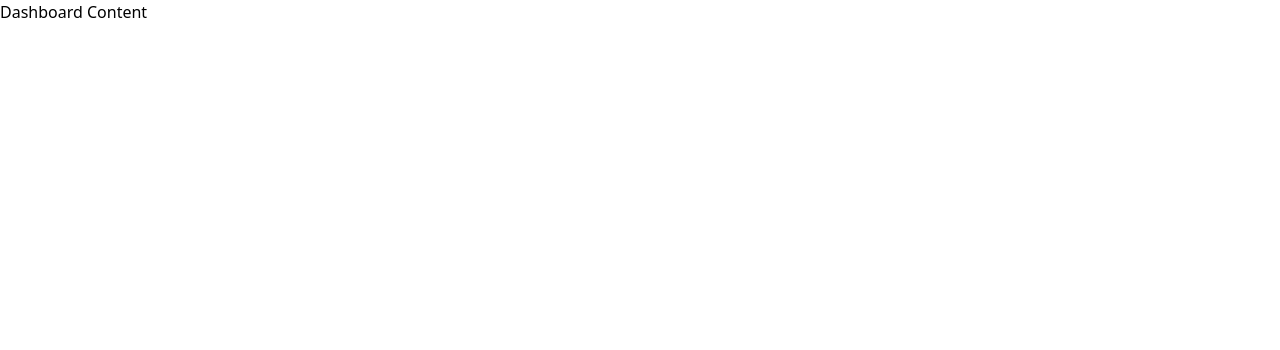
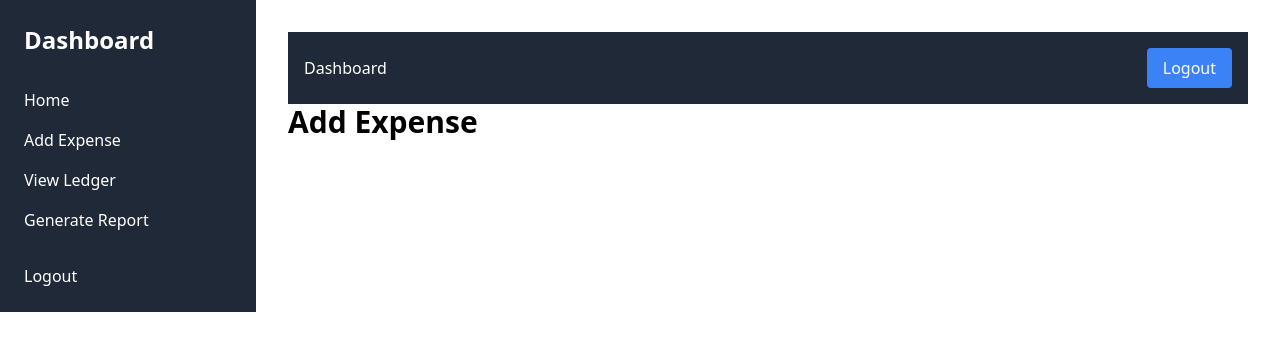
Before and after one commit to jayakumari14/account-dashboard, a Next.js app: page /dashboard/expenses in a window 1280 px wide. Shown: the top 350 px of the page. Built offline with nearby package versions, Linux system fonts and the light colour scheme; no server answers; sample sign-in values are in the browser's storage.

Commit message:
dashboard updated with sidebar,navbar,expenses.

```diff
--- a/package.json
+++ b/package.json
@@ -10,6 +10,7 @@
   },
   "dependencies": {
     "@prisma/client": "^5.22.0",
+    "axios": "^1.7.7",
     "bcrypt": "^5.1.1",
     "mysql2": "^3.11.4",
     "next": "15.0.3",
--- a/src/components/DashboardLayout.tsx
+++ /dev/null
@@ -1,9 +0,0 @@
-import ProtectedRoute from "@/components/ProtectedRoute";
-
-export default function Dashboard() {
-  return (
-    <ProtectedRoute>
-      <div>Dashboard Content</div>
-    </ProtectedRoute>
-  );
-}
--- a/src/components/Navbar.tsx
+++ b/src/components/Navbar.tsx
@@ -1,9 +1,18 @@
-const Navbar = () => {
-  return (
-    <nav>
-      <h1>Dashboard</h1>
-    </nav>
-  );
-};
+const Navbar = () => (
+  <div className="w-full bg-gray-800 text-white p-4 flex justify-between items-center">
+    <div>Dashboard</div>
+    <div>
+      <button
+        className="bg-blue-500 px-4 py-2 rounded"
+        onClick={() => {
+          localStorage.removeItem("user");
+          window.location.href = "/auth/login";
+        }}
+      >
+        Logout
+      </button>
+    </div>
+  </div>
+);
 
 export default Navbar;
--- a/src/components/Sidebar.tsx
+++ b/src/components/Sidebar.tsx
@@ -1,13 +1,31 @@
-const Sidebar = () => {
-  return (
-    <aside>
-      <ul>
-        <li>Home</li>
-        <li>Dashboard</li>
-        <li>Reports</li>
-      </ul>
-    </aside>
-  );
-};
+const Sidebar = () => (
+  <div className="w-64 bg-gray-800 text-white p-6">
+    <h2 className="text-2xl font-bold mb-8">Dashboard</h2>
+    <ul>
+      <li className="mb-4">
+        <a href="/dashboard">Home</a>
+      </li>
+      <li className="mb-4">
+        <a href="/dashboard/expenses">Add Expense</a>
+      </li>
+      <li className="mb-4">
+        <a href="/dashboard/ledger">View Ledger</a>
+      </li>
+      <li className="mb-4">
+        <a href="/dashboard/reports">Generate Report</a>
+      </li>
+      <li className="mt-8">
+        <a
+          href="/auth/login"
+          onClick={() => {
+            localStorage.removeItem("user");
+          }}
+        >
+          Logout
+        </a>
+      </li>
+    </ul>
+  </div>
+);
 
 export default Sidebar;
--- /dev/null
+++ b/src/pages/api/auth/register.ts
@@ -0,0 +1,37 @@
+import { PrismaClient } from "@prisma/client";
+import { NextApiRequest, NextApiResponse } from "next";
+import bcrypt from "bcrypt";
+
+const prisma = new PrismaClient();
+
+export default async function handler(req: NextApiRequest, res: NextApiResponse) {
+  if (req.method === "POST") {
+    const { name, email, password } = req.body;
+
+    if (!name || !email || !password) {
+      return res.status(400).json({ message: "All fields are required." });
+    }
+
+    // Check if user already exists
+    const existingUser = await prisma.user.findUnique({ where: { email } });
+    if (existingUser) {
+      return res.status(400).json({ message: "User already exists." });
+    }
+
+    // Hash the password
+    const hashedPassword = await bcrypt.hash(password, 10);
+
+    // Create a new user
+    await prisma.user.create({
+        data: {
+          name,
+          email,
+          password: hashedPassword,
+        },
+      });
+
+    return res.status(201).json({ message: "User registered successfully." });
+  }
+
+  return res.status(405).json({ message: "Method not allowed." });
+}
--- a/src/pages/auth/login.tsx
+++ b/src/pages/auth/login.tsx
@@ -1,14 +1,21 @@
 import { useState } from "react";
+import { useRouter } from "next/router"; // Import useRouter for navigation
 
 const LoginPage = () => {
   const [email, setEmail] = useState("");
   const [password, setPassword] = useState("");
+  const router = useRouter(); // Initialize useRouter
 
   const handleSubmit = (e: React.FormEvent) => {
     e.preventDefault();
-    // Add your login logic here (e.g., API call to authenticate user)
+
+    // Here, you can add the logic to verify the credentials using an API call or any other method
     console.log("Email:", email);
     console.log("Password:", password);
+
+    // After successful login, redirect to the home page or dashboard
+    // For example, redirect to the home page ("/") or a dashboard ("/dashboard")
+    router.push("/dashboard"); // Change this to the desired page after login
   };
 
   return (
--- a/src/pages/auth/register.tsx
+++ b/src/pages/auth/register.tsx
@@ -0,0 +1,128 @@
+import { useState } from "react";
+import { useRouter } from "next/router";
+import axios from "axios"; // Import axios
+
+const RegisterPage = () => {
+  const [formData, setFormData] = useState({
+    name: "",
+    email: "",
+    password: "",
+    confirmPassword: "",
+  });
+  const [message, setMessage] = useState("");
+  const [loading, setLoading] = useState(false);
+  const [error, setError] = useState<string | null>(null);
+  const router = useRouter();
+
+  const handleChange = (e: React.ChangeEvent<HTMLInputElement>) => {
+    setFormData({ ...formData, [e.target.name]: e.target.value });
+  };
+
+  const handleSubmit = async (e: React.FormEvent) => {
+    e.preventDefault();
+
+    if (formData.password !== formData.confirmPassword) {
+      setMessage("Passwords do not match.");
+      return;
+    }
+
+    setLoading(true);
+    setMessage("");
+    setError(null);
+
+    try {
+      const response = await axios.post("/api/auth/register", formData, {
+        headers: { "Content-Type": "application/json" },
+      });
+
+      setLoading(false);
+      // Read the response data
+      if (response.status === 200) {
+        setMessage("Registration successful! Redirecting...");
+        setTimeout(() => router.push("/auth/login"), 2000); // Redirect after 2 seconds
+      } else {
+        setMessage(response.data.message || "Registration failed.");
+      }
+    } catch (err) {
+      setLoading(false);
+      setMessage("Something went wrong. Please try again later.");
+
+      if (err instanceof Error) {
+        setError(err.message);
+      } else {
+        setError("An unexpected error occurred.");
+      }
+    }
+  };
+
+  return (
+    <div className="flex items-center justify-center min-h-screen bg-gray-100">
+      <div className="w-full max-w-md bg-white rounded-lg shadow-md p-6">
+        <h2 className="text-2xl font-semibold text-center text-gray-700 mb-4">
+          Register
+        </h2>
+        <form onSubmit={handleSubmit}>
+          <div className="mb-4">
+            <input
+              type="text"
+              name="name"
+              placeholder="Name"
+              value={formData.name}
+              onChange={handleChange}
+              required
+              className="w-full px-4 py-2 border rounded-lg focus:outline-none focus:ring-2 focus:ring-blue-500"
+            />
+          </div>
+          <div className="mb-4">
+            <input
+              type="email"
+              name="email"
+              placeholder="Email"
+              value={formData.email}
+              onChange={handleChange}
+              required
+              className="w-full px-4 py-2 border rounded-lg focus:outline-none focus:ring-2 focus:ring-blue-500"
+            />
+          </div>
+          <div className="mb-4">
+            <input
+              type="password"
+              name="password"
+              placeholder="Password"
+              value={formData.password}
+              onChange={handleChange}
+              required
+              className="w-full px-4 py-2 border rounded-lg focus:outline-none focus:ring-2 focus:ring-blue-500"
+            />
+          </div>
+          <div className="mb-4">
+            <input
+              type="password"
+              name="confirmPassword"
+              placeholder="Confirm Password"
+              value={formData.confirmPassword}
+              onChange={handleChange}
+              required
+              className="w-full px-4 py-2 border rounded-lg focus:outline-none focus:ring-2 focus:ring-blue-500"
+            />
+          </div>
+          <button
+            type="submit"
+            disabled={loading}
+            className="w-full bg-blue-500 text-white py-2 px-4 rounded-lg hover:bg-blue-600 focus:outline-none disabled:bg-gray-400"
+          >
+            {loading ? "Registering..." : "Register"}
+          </button>
+        </form>
+        {message && (
+          <p className="text-center text-sm text-red-500 mt-4">{message}</p>
+        )}
+        {error && (
+          <p className="text-center text-sm text-red-500 mt-4">{error}</p>
+        )}
+      </div>
+    </div>
+  );
+};
+
+export default RegisterPage;
--- a/src/pages/dashboard/expenses.tsx
+++ b/src/pages/dashboard/expenses.tsx
@@ -1,26 +1,20 @@
-import DashboardLayout from "../../components/DashboardLayout";
+import ProtectedRoute from "../../components/ProtectedRoute";
+import Sidebar from "../../components/Sidebar";
+import Navbar from "../../components/Navbar";
 
-export default function AddExpense() {
+const ExpensesPage = () => {
   return (
-    <DashboardLayout>
-      <h1 className="text-xl font-bold">Add Expense</h1>
-      <form className="space-y-4">
-        <div>
-          <label htmlFor="amount" className="block">
-            Amount
-          </label>
-          <input id="amount" type="number" className="border p-2 w-full" />
+    <ProtectedRoute>
+      <div className="flex">
+        <Sidebar />
+        <div className="flex-1 p-8">
+          <Navbar />
+          <h1 className="text-3xl font-bold">Add Expense</h1>
+          {/* Form or components for adding expense */}
         </div>
-        <div>
-          <label htmlFor="description" className="block">
-            Description
-          </label>
-          <input id="description" type="text" className="border p-2 w-full" />
-        </div>
-        <button type="submit" className="bg-blue-500 text-white px-4 py-2">
-          Submit
-        </button>
-      </form>
-    </DashboardLayout>
+      </div>
+    </ProtectedRoute>
   );
-}
+};
+
+export default ExpensesPage;
--- a/src/pages/dashboard/index.tsx
+++ b/src/pages/dashboard/index.tsx
@@ -0,0 +1,20 @@
+import ProtectedRoute from "../../components/ProtectedRoute";
+import Sidebar from "../../components/Sidebar";
+import Navbar from "../../components/Navbar";
+
+const DashboardPage = () => {
+  return (
+    <ProtectedRoute>
+      <div className="flex">
+        <Sidebar />
+        <div className="flex-1 p-8">
+          <Navbar />
+          <h1 className="text-3xl font-bold">Welcome to Your Dashboard</h1>
+          {/* Additional dashboard content */}
+        </div>
+      </div>
+    </ProtectedRoute>
+  );
+};
+
+export default DashboardPage;
```
Also changed, not shown: 1 other file (tests, documents, lock files or other folders).
